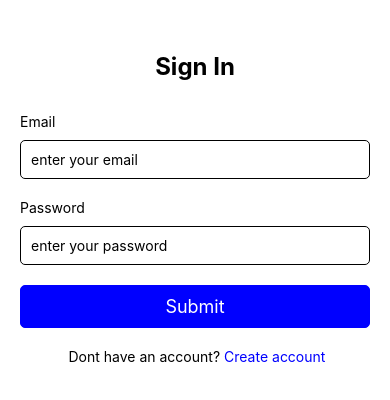
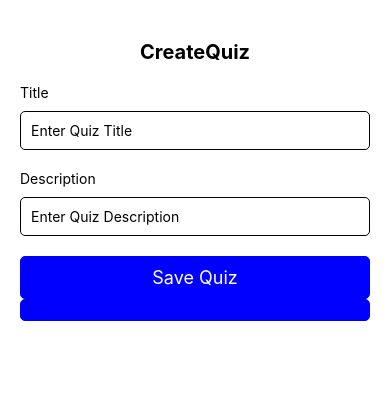
Before and after one commit to Max-creator11/QuizApp, a React Native app: screen /CreateQuizScreen in a window 390 px wide. Shown: the top 400 px of the page. Built offline with nearby package versions, Linux system fonts and the light colour scheme; no server answers.

Commit message:
firestore support

```diff
--- a/App.js
+++ b/App.js
@@ -1,10 +1,12 @@
+import React, {useState, useEffect} from 'react'
 import { StatusBar } from 'expo-status-bar';
 import { StyleSheet, Text, View, Button, Switch } from 'react-native';
 import 'react-native-gesture-handler'
-import { useState } from 'react';
 import { NavigationContainer } from '@react-navigation/native';
 import AuthStackNavigator from './screens/navigators/AuthStackNavigator';
+
 export default function App() {
+
 
   return (
    <NavigationContainer>
--- a/firebase.js
+++ b/firebase.js
@@ -1,6 +1,6 @@
 import firebase from 'firebase/compat/app'
 import 'firebase/compat/auth'
-
+import {getFirestore, setDoc, doc} from 'firebase/firestore'
 const app = firebase.initializeApp ({
         apiKey: "AIzaSyBxZQx-WDLkqxkyYJ5puXk0Ja5jZeIUgKg",
         authDomain: "quiz-app-b7e0f.firebaseapp.com",
@@ -11,5 +11,19 @@ const app = firebase.initializeApp ({
     })
 
 export const auth = app.auth()
+const firestore = getFirestore();
+
+export const createQuiz = (currentQuizId, title, description) => {
+    setDoc(doc(firestore, 'Quizzes', currentQuizId), {
+        title:title,
+        description:description
+    })
+
+}
+
+export const createQuestion = (currentQuizId, currentQuestionId, question) => {
+    firestore.collection('Quizzes').doc(currentQuizId).collection('QNA').doc(currentQuestionId).set(question);
+
+}
 
 export default app;
--- /dev/null
+++ b/screens/AddQuestionScreen.js
@@ -0,0 +1,109 @@
+import React, { useState } from 'react'
+import {View, Text, KeyboardAvoidingView} from 'react-native'
+import { ScrollView } from 'react-native-gesture-handler'
+import { createQuestion } from '../firebase'
+import { FormButton, FormInput } from './components'
+const AddQuestionScreen = ({navigation, route}) => {
+    const [currentQuizId, setCurrentQuizId] = useState(route.params.currentQuizId)
+    const [currentQuizTitle, setCurrentQuizTitle] = useState(route.params.currentQuizTitle)
+
+    const [question, setQuestion] = useState('')
+    const [correctAnswer, setCorrectAnswer] = useState('')
+    const [optionTwo, setOptionTwo] = useState('')
+    const [optionThree, setOptionThree] = useState('')
+    const [optionFour, setOptionFour] = useState('')
+
+    const handleQuestionSave = async () => {
+        if(
+            question == '' ||
+            correctAnswer== '' ||
+            optionTwo == '' ||
+            optionThree == '' ||
+            optionFour == ''
+        ) {
+            alert('enter all data!')
+            return;
+        }
+        let currentQuestionId = Math.floor(10000 + Math.floor() * 9000).toString()
+
+        await createQuestion(currentQuizId, currentQuestionId, {
+            question:question,
+            corrent_answer:correctAnswer,
+            incorrent_answers: [optionTwo, optionThree, optionFour]
+        })
+        alert('question saved!');
+        setQuestion('');
+        setCorrectAnswer('');
+        setOptionTwo('');
+        setOptionThree('');
+        setOptionFour('');
+    }
+
+  return (
+        <KeyboardAvoidingView style={{
+            flex:1,
+        }}>
+            <ScrollView style={{
+                flex:1,
+                backgroundColor:'white',
+
+            }}>
+                <View style={{padding: 20}}>
+                    <Text style={{fontSize:20, textAlign:'center', color:'black'}}>
+                        Add Question
+                    </Text>
+                    <Text style={{ textAlign:'center', color:'black'}}>
+                        For <span style={{color:'blue', fontWeight:'bold'}}>{currentQuizTitle}</span>
+                    </Text>
+
+                    <FormInput
+                        labelText='Question'
+                        placeholderText = 'Enter Question'
+                        onChangeText={val => setQuestion(val)}
+                        value = {question}
+                    />
+
+                    <View style={{marginTop:30}}>
+                        <FormInput
+                            labelText='Correct Answer'
+                            onChangeText={val => setCorrectAnswer(val)}
+                            value = {correctAnswer}
+                        />
+                         <FormInput
+                            labelText='Option 2'
+                            onChangeText={val => setOptionTwo(val)}
+                            value = {optionTwo}
+                        />
+                         <FormInput
+                            labelText='Option 3'
+                            onChangeText={val => setOptionThree(val)}
+                            value = {optionThree}
+                        />
+                         <FormInput
+                            labelText='Option 4'
+                            onChangeText={val => setOptionFour(val)}
+                            value = {optionFour}
+                        />
+                    </View>
+                    <FormButton
+                        labelText='Save Question'
+                        handleOnPress={handleQuestionSave}
+                    />
+                    <FormButton
+                        labelText='Go Home'
+                        isPrimary={false}
+                        handleOnPress={() => {
+                            setCurrentQuizId('');
+                            navigation.navigate('HomeScreen');
+                        }}
+                        style={{
+                            marginTop:20,
+                        }}
+                    />
+                </View>
+            </ScrollView>
+        </KeyboardAvoidingView>
+  )
+}
+
+export default AddQuestionScreen
--- /dev/null
+++ b/screens/CreateQuizScreen.js
@@ -0,0 +1,70 @@
+import React, { useState } from 'react'
+import {View, Text} from 'react-native'
+import { SafeAreaView } from 'react-native-safe-area-context';
+import { FormInput, FormButton } from './components';
+import { createQuiz } from '../firebase';
+const CreateQuizScreen = ({ navigation }) => {
+    const [title, setTitle] = useState('');
+    const [description, setDescription] = useState('');
+
+
+    const handleQuizSave = async () => {
+        const currentQuizId = Math.floor(10000*Math.random()*9000).toString();
+        if(title!==''){
+        await createQuiz(currentQuizId, title, description)
+        } else {
+            alert('Enter Title!')
+        }
+    }
+
+  return (
+    <SafeAreaView
+        style={{
+            flex:1,
+            backgroundColor:'white',
+            padding:20,
+
+    }}>
+        <Text
+            style={{
+                fontSize:20,
+                textAlign:'center',
+                marginVertical:20,
+                fontWeight:'bold',
+                color:'black'
+            }}
+        >CreateQuiz
+        </Text>
+
+        <FormInput
+         labelText='Title'
+         placeholderText = 'Enter Quiz Title'
+         onChangeText = {val => setTitle(val)}
+         value = {title}
+        />
+
+        <FormInput
+         labelText='Description'
+         placeholderText = 'Enter Quiz Description'
+         onChangeText = {val => setDescription(val)}
+         value = {description}
+        />
+
+        <FormButton
+            labelText='Save Quiz'
+            handleOnPress={handleQuizSave}
+        />
+        {/* Temporary button for navigating to AddQuestionScreen without saving*/}
+        <FormButton
+        handleOnPress={() => {
+            navigation.navigate('AddQuestionScreen', {
+                currentQuizId:'123321',
+                currentQuizTitle:'Demo quiz',
+            })
+        }}
+        />
+    </SafeAreaView>
+  )
+}
+
+export default CreateQuizScreen
--- a/screens/HomeScreen.js
+++ b/screens/HomeScreen.js
@@ -1,21 +1,34 @@
 import React from 'react'
 import {StyleSheet, View, Text} from 'react-native'
-import { TouchableOpacity } from 'react-native-gesture-handler'
 import { auth } from '../firebase'
+import { FormButton } from './components'
 const HomeScreen = ({navigation}) => {
 
-const handleOnPress = () => {
+const handleLogOut = () => {
   auth.signOut().then(navigation.navigate('SignInScreen')).catch(error => alert(error.message))
 }
 
   return (
+    <>
     <View style={styles.container}>
-        <Text>{auth.currentUser?.email}</Text>
+        <Text >{auth.currentUser?.email}</Text>
 
-    <TouchableOpacity style={styles.button} onPress={handleOnPress}>
-    <Text style={styles.buttonText}>Sign out</Text>
-    </TouchableOpacity>
+    <FormButton
+      labelText='Sign Out'
+      handleOnPress={handleLogOut}
+
+      />
     </View>
+
+    <View>
+    <FormButton
+      labelText='Create Quiz'
+      handleOnPress={() => {
+        navigation.navigate('CreateQuizScreen')
+      }}
+    />
+    </View>
+    </>
   )
 }
 
@@ -23,9 +36,12 @@ export default HomeScreen
 
 const styles = StyleSheet.create({
   container:{
-    flex:1,
-    justifyContent: 'center',
+    display:'flex',
+    justifyContent:'space-around',
     alignItems:'center',
+    flexDirection:'row',
+    border:'2px solid red'
+
   },
   button:{
     backgroundColor:'#0782F9',
--- a/screens/index.js
+++ b/screens/index.js
@@ -1,5 +1,7 @@
 import HomeScreen from "./HomeScreen";
 import SignInScreen from "./SignInScreen";
 import SignUpScreen from "./SignUpScreen";
+import AddQuestionScreen from "./AddQuestionScreen";
+import CreateQuizScreen from "./CreateQuizScreen";
 
-export{HomeScreen, SignInScreen, SignUpScreen}
+export{HomeScreen, SignInScreen, SignUpScreen, AddQuestionScreen, CreateQuizScreen}
--- a/screens/navigators/AuthStackNavigator.js
+++ b/screens/navigators/AuthStackNavigator.js
@@ -1,6 +1,6 @@
 import React from 'react'
 import {createStackNavigator} from '@react-navigation/stack'
-import { HomeScreen, SignInScreen, SignUpScreen } from '..'
+import { HomeScreen, SignInScreen, SignUpScreen, AddQuestionScreen, CreateQuizScreen } from '..'
 
 const Stack = createStackNavigator()
 
@@ -12,6 +12,8 @@ const AuthStackNavigator = () => {
             <Stack.Screen name ="SignInScreen" component={SignInScreen}/>
             <Stack.Screen name ="SignUpScreen" component={SignUpScreen}/>
             <Stack.Screen name = "HomeScreen" component ={HomeScreen}/>
+            <Stack.Screen name ="AddQuestionScreen" component={AddQuestionScreen}/>
+            <Stack.Screen name ="CreateQuizScreen" component={CreateQuizScreen}/>
         </Stack.Navigator>
     )
 }
```
